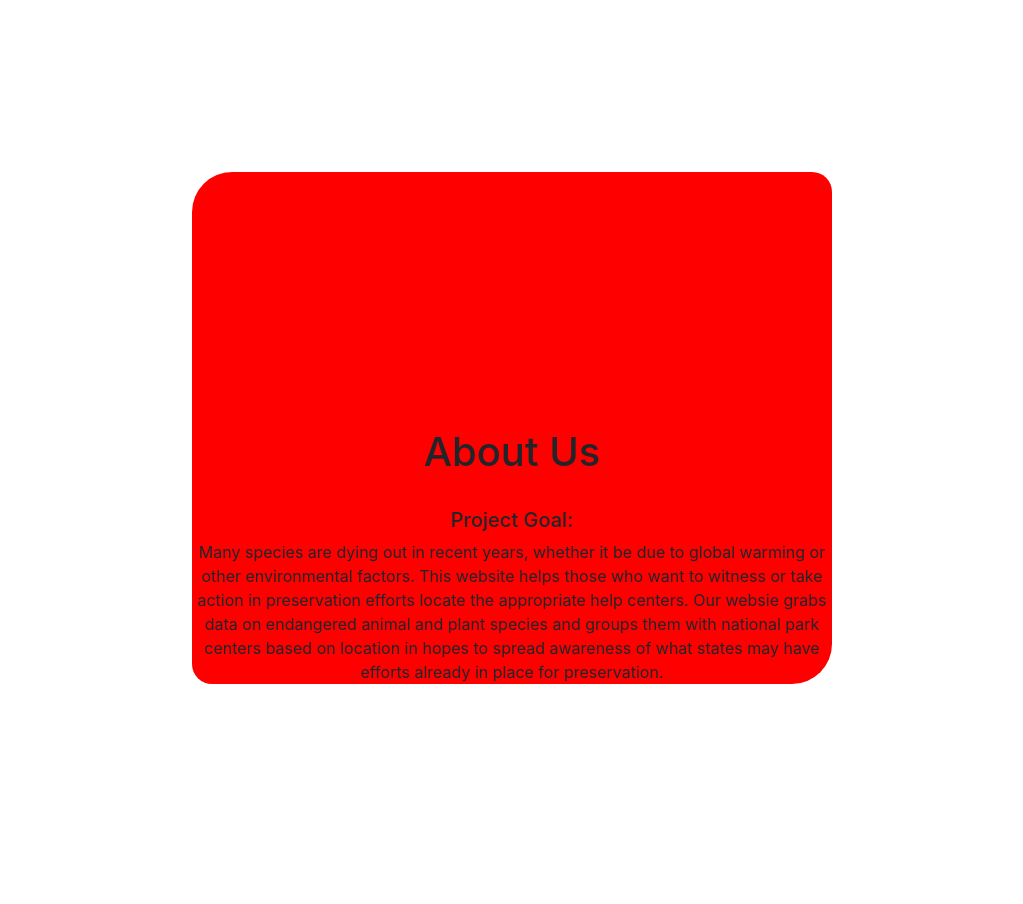
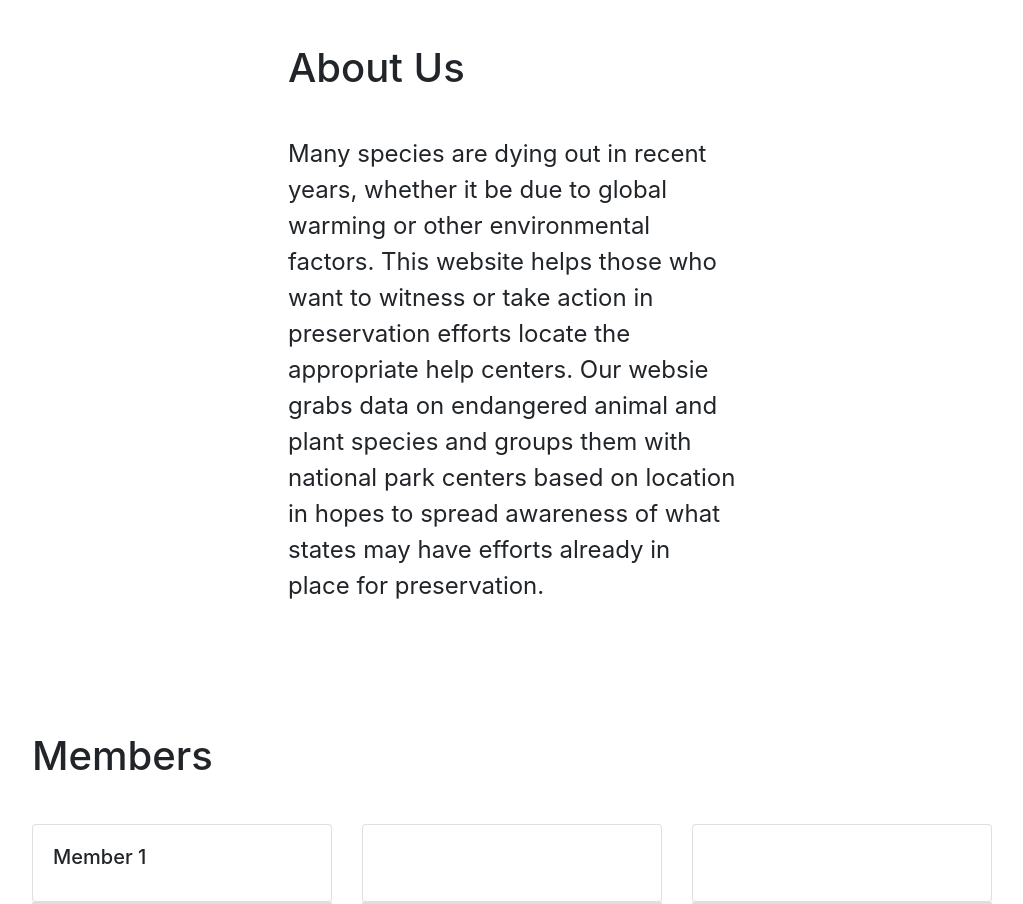
Before and after one commit to thekuhninator/park_protection, a React (Create React App) app: page /About in a window 1280 px wide. Shown: the part 140-1044 px from the top of the page, without its empty margins (128-1151 px from the left). Before the commit the page ends 840 px from the top, so only its background shows below. Built offline with nearby package versions, Linux system fonts and the light colour scheme; the HTML template or start-up script is replaced by a standard one.

Commit message:
added styling and cards to about page

```diff
--- a/src/About.js
+++ b/src/About.js
@@ -1,25 +1,37 @@
 import React, {Component} from 'react';
 import styled from 'styled-components';
+import Card from 'react-bootstrap/Card';
+import CardDeck from 'react-bootstrap/CardDeck';
 
 
 const AboutBox = styled('div')`
-	text-align: center;
-	height: 20%;
-	width: 50%;
-  padding-top: 20%;
+	text-align: left;
+	width: 35%;
   margin: auto;
-  margin-top: 20%;
-  background-color: red;
-  border-radius: 40px 20px;
+  margin-top: 10%;
+  background-color: white;
+  border-radius: 0%;
+  font-size: 150%;
 `;
+
+const MembersBox = styled('div')`
+  text-align: left;
+  width: 75%;
+  margin: auto;
+  margin-top: 10%;
+  background-color: white;
+  border-radius: 0%;
+  font-size: 150%;
+`;
+
 
 function About() {
   return (
+    <div>
       <AboutBox>
-      <h1 align="center">About Us</h1>
+        <h1>About Us</h1>
         <br></br>
-      <h5 align="center">Project Goal:</h5>
-      <p align="center"> Many species are dying out in recent years, whether
+        <p> Many species are dying out in recent years, whether
           it be due to global warming or other environmental factors. This website
           helps those who want to witness or take action in preservation efforts
           locate the appropriate help centers. Our websie grabs data on endangered
@@ -27,6 +39,33 @@ function About() {
           on location in hopes to spread awareness of what states may have efforts
           already in place for preservation. </p>
       </AboutBox>
+      <MembersBox>
+        <div>
+          <h1>Members</h1>
+        </div>
+
+        <br></br>
+        <CardDeck>
+          <Card>
+            <Card.Body>
+              <Card.Title>Member 1</Card.Title>
+            </Card.Body>
+          </Card>
+          <Card>
+          </Card>
+          <Card>
+          </Card>
+        </CardDeck>
+        <CardDeck>
+          <Card>
+          </Card>
+          <Card>
+          </Card>
+          <Card>
+          </Card>
+        </CardDeck>
+      </MembersBox>
+    </div>
 
   );
 }
```
Also changed, not shown: 1 other file (tests, documents, lock files or other folders). Lines whose indentation alone changed are shown as unchanged.
